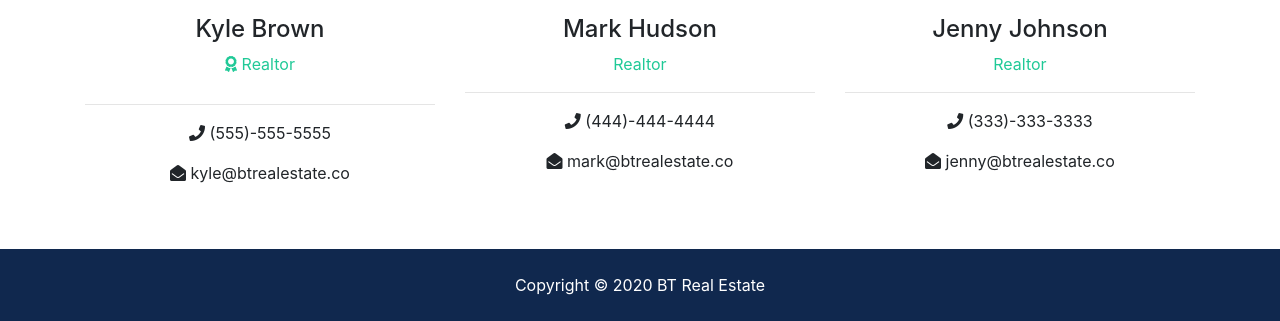
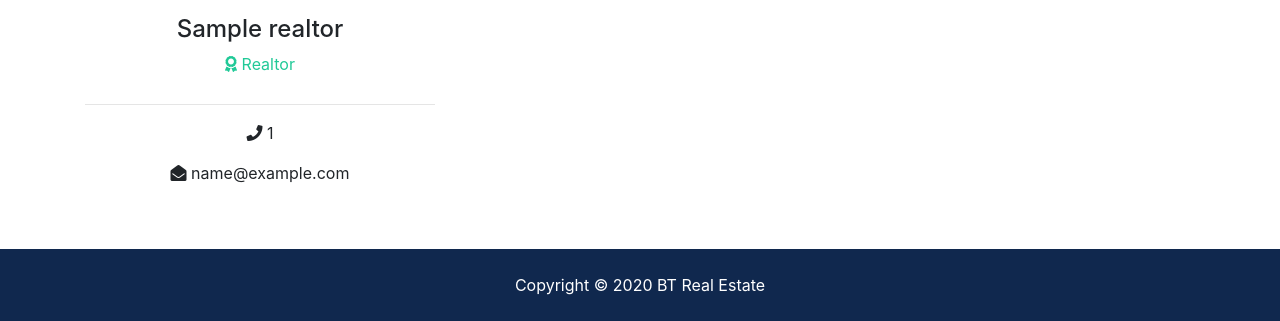
Before and after one commit to antonnifo/BT-real-estate-system, a Django app: template src/templates/page/about.html in a window 1280 px wide. Shown: the part 1717-2038 px from the top of the page. Run offline with Django 3.2, Linux system fonts and the light colour scheme; tables that the repository leaves empty hold one stand-in row (values such as "Sample post"); the template is opened without the code that fills it: values that come from a table or form of the project are taken from there, most other values are stand-ins (such as "Sample title", 1, 10 or a date in 2020); grey boxes marked "Sample" are stand-in pictures; parts of the project's set-up code (start-up, migrations or seed data) failed here and were passed over; some libraries are stand-ins or nearby versions.

Commit message:
add dynamic data from db

```diff
--- a/src/templates/page/about.html
+++ b/src/templates/page/about.html
@@ -40,18 +40,28 @@
             neque quod accusamus rem quia magnam magni dolorum facilis ullam minima perferendis? Exercitationem at quaerat
             commodi id libero eveniet harum perferendis laborum molestias quia.</p>
         </div>
-        <div class="col-md-4">
+         {% if mvp %}
+          {% for m in mvp %}
+
+                  <div class="col-md-4">
           <div class="card">
-            <img class="card-img-top" src="assets/img/realtors/kyle.jpg" alt="Seller of the month">
+            <img class="card-img-top" src="{{ m.photo.url }}" alt="Seller of the month">
             <div class="card-body">
               <h5 class="card-title">Seller Of The Month</h5>
-              <h6 class="text-secondary">Kyle Brown</h6>
-              <p class="card-text">Lorem ipsum dolor sit amet consectetur adipisicing elit. Omnis nesciunt amet, illo itaque similique repellat.
-                content.
+              <h6 class="text-secondary">{{ m.name}}</h6>
+              <p class="card-text">
+              {{m.description}}
               </p>
             </div>
           </div>
         </div>
+
+
+          {% endfor %}
+
+         {% endif %}
+
+
       </div>
     </div>
   </section>
@@ -69,39 +79,37 @@
     <div class="container">
       <h2 class="text-center">Our Team</h2>
       <div class="row text-center">
+
+
+
+        {% if realtors %}
+           {% for realtor in realtors %}
         <div class="col-md-4">
-          <img src="assets/img/realtors/kyle.jpg" alt="" class="rounded-circle mb-3">
-          <h4>Kyle Brown</h4>
+          <img src="{{ realtor.photo.url}}" alt="" class="rounded-circle mb-3">
+          <h4>{{ realtor.name}}</h4>
           <p class="text-success">
             <i class="fas fa-award text-success mb-3"></i> Realtor</p>
           <hr>
           <p>
-            <i class="fas fa-phone"></i> (555)-555-5555</p>
+            <i class="fas fa-phone"></i> {{ realtor.phone }}</p>
           <p>
-            <i class="fas fa-envelope-open"></i> kyle@btrealestate.co</p>
-        </div>
+            <i class="fas fa-envelope-open"></i> {{ realtor.email }}</p>
+         </div>
 
-        <div class="col-md-4">
-          <img src="assets/img/realtors/mark.jpg" alt="" class="rounded-circle mb-3">
-          <h4>Mark Hudson</h4>
-          <p class="text-success">Realtor</p>
-          <hr>
-          <p>
-            <i class="fas fa-phone"></i> (444)-444-4444</p>
-          <p>
-            <i class="fas fa-envelope-open"></i> mark@btrealestate.co</p>
-        </div>
+           {% endfor %}
 
-        <div class="col-md-4">
-          <img src="assets/img/realtors/jenny.jpg" alt="" class="rounded-circle mb-3">
-          <h4>Jenny Johnson</h4>
-          <p class="text-success">Realtor</p>
-          <hr>
-          <p>
-            <i class="fas fa-phone"></i> (333)-333-3333</p>
-          <p>
-            <i class="fas fa-envelope-open"></i> jenny@btrealestate.co</p>
-        </div>
+
+
+
+        {% else %}
+          <div class="col-md-12">
+             <p>No Realtor Available </p>
+          </div>
+
+
+        {% endif %}
+
+
       </div>
     </div>
   </section>
```
